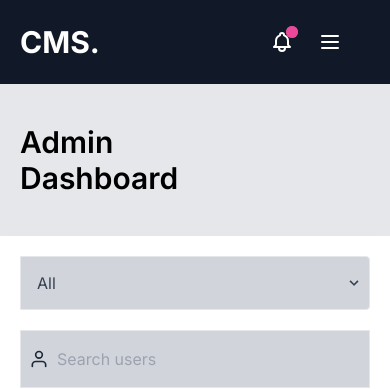
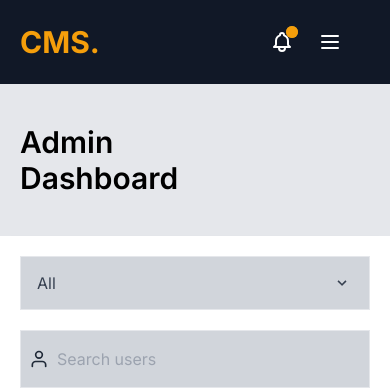
Before and after one commit to cnaallotey/cmscrud, a Vue app: page / in a window 390 px wide. Shown: the top 389 px of the page. Built offline with nearby package versions, Linux system fonts and the light colour scheme; no server answers.

Commit message:
ui changes

```diff
--- a/src/components/HelloWorld.vue
+++ b/src/components/HelloWorld.vue
@@ -18,14 +18,14 @@
       <div class="w-full bg-white p-5 py-5 md:py-10 md:p-10 flex space-y-5 shadow-lg flex-col md:flex-row md:space-y-0 md md:space-x-5">
         <div class="relative">
           <select
-            class="appearance-none h-full rounded-r border sm:rounded-r-none block w-full  bg-gray-300 text-gray-700 py-4 px-4 pr-8 leading-tight focus:outline-none focus:border-r focus:border-gray-500"
+            class="appearance-none h-full border sm:rounded-r-none block w-full  bg-gray-300 text-gray-700 py-4 px-4 pr-8 leading-tight focus:outline-none focus:border-gray-500"
           >
             <option>All</option>
             <option>Active</option>
             <option>Inactive</option>
           </select>
           <div
-            class="pointer-events-none absolute inset-y-0 right-0 flex items-center px-2 py-4 text-gray-700"
+            class="pointer-events-none absolute inset-y-0 right-3 flex items-center px-2 py-4 text-gray-700"
           >
             <svg
               class="fill-current h-4 w-4"
--- a/src/components/navbar.vue
+++ b/src/components/navbar.vue
@@ -4,7 +4,7 @@
       <!-- navbar -->
     <nav class="flex justify-between bg-gray-900 text-white">
       <div class="px-5 md:px-5 xl:px-0 py-6 flex w-full items-center max-w-screen-xl mx-auto">
-        <a class="text-3xl font-bold font-heading" href="#">
+        <a class="text-3xl font-bold font-heading text-yellow-500" href="#">
           <!-- <img class="h-9" src="logo.png" alt="logo"> -->
           CMS.
         </a>
@@ -27,8 +27,8 @@
   <path stroke-linecap="round" stroke-linejoin="round" stroke-width="2" d="M15 17h5l-1.405-1.405A2.032 2.032 0 0118 14.158V11a6.002 6.002 0 00-4-5.659V5a2 2 0 10-4 0v.341C7.67 6.165 6 8.388 6 11v3.159c0 .538-.214 1.055-.595 1.436L4 17h5m6 0v1a3 3 0 11-6 0v-1m6 0H9" />
 </svg>
             <span class="flex absolute -mt-5 ml-4">
-              <span class="animate-ping absolute inline-flex h-3 w-3 rounded-full bg-pink-400 opacity-75"></span>
-                <span class="relative inline-flex rounded-full h-3 w-3 bg-pink-500">
+              <span class="animate-ping absolute inline-flex h-3 w-3 rounded-full bg-yellow-400 opacity-75"></span>
+                <span class="relative inline-flex rounded-full h-3 w-3 bg-yellow-500">
                 </span>
               </span>
           </a>
@@ -47,8 +47,8 @@
   <path stroke-linecap="round" stroke-linejoin="round" stroke-width="2" d="M15 17h5l-1.405-1.405A2.032 2.032 0 0118 14.158V11a6.002 6.002 0 00-4-5.659V5a2 2 0 10-4 0v.341C7.67 6.165 6 8.388 6 11v3.159c0 .538-.214 1.055-.595 1.436L4 17h5m6 0v1a3 3 0 11-6 0v-1m6 0H9" />
 </svg>
         <span class="flex absolute -mt-5 ml-4">
-          <span class="animate-ping absolute inline-flex h-3 w-3 rounded-full bg-pink-400 opacity-75"></span>
-          <span class="relative inline-flex rounded-full h-3 w-3 bg-pink-500">
+          <span class="animate-ping absolute inline-flex h-3 w-3 rounded-full bg-yellow-400 opacity-75"></span>
+          <span class="relative inline-flex rounded-full h-3 w-3 bg-yellow-500">
           </span>
         </span>
       </a>
```
